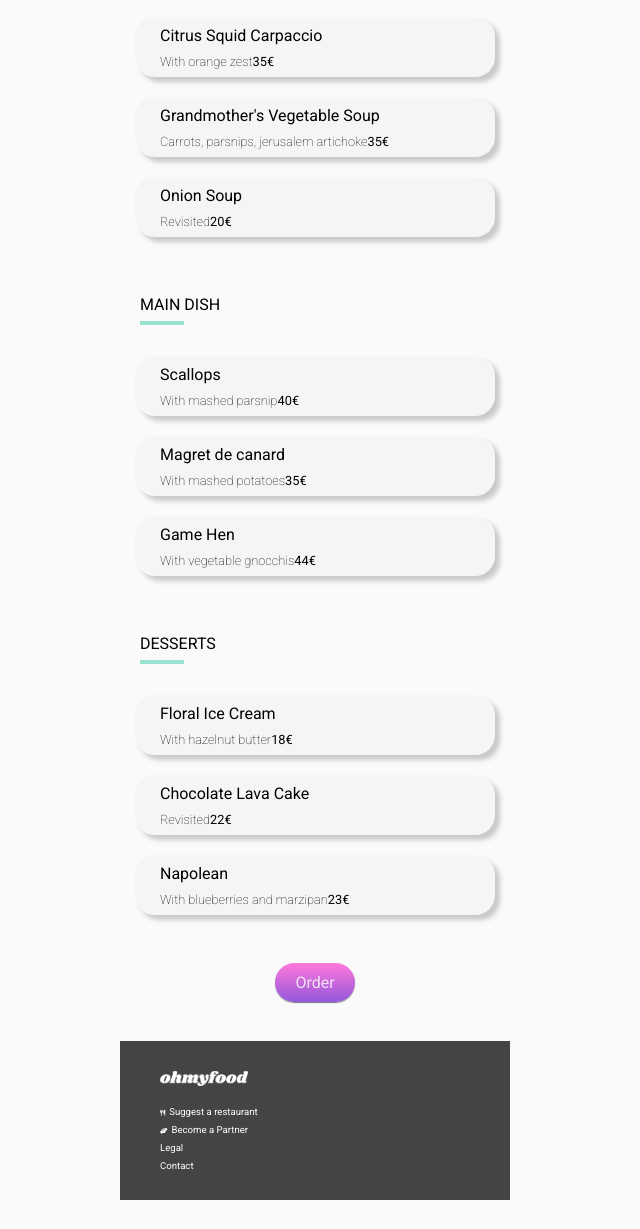
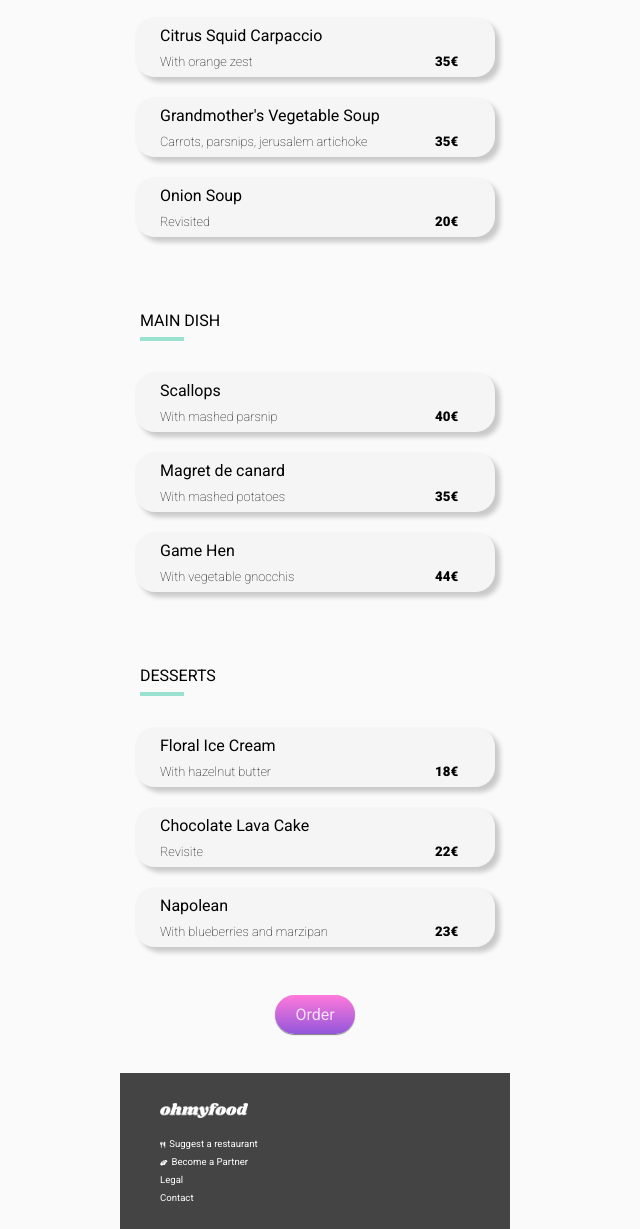
Before and after one commit to Caramia66/Project-3, a plain HTML site: page Bastille.html in a window 1280 px wide. Shown: the part 423-1652 px from the top of the page, without its empty margins (325-965 px from the left). Before the commit the page ends 1623 px from the top, so only its background shows below. Drawn offline with Linux system fonts and the light colour scheme; a web font is replaced by a local one.

Commit message:
solved all pages

```diff
--- a/Bastille.html
+++ b/Bastille.html
@@ -32,7 +32,7 @@
     <section id="restaurant">
       <h1>Bastille</h1>
     </section>
-
+<main>
     <div id="entrees">
       <p>ENTREES</p>
       <hr class="underline" />
@@ -42,7 +42,7 @@
         <div class="type">
           <h1>Citrus Squid Carpaccio</h1>
           <p>
-            With orange zest<span class="euro"><b>35&#8364;</b></span>
+            With orange zest<h5 class="euro"><b>35&#8364;</b></h5>
           </p>
         </div>
         <div class="menu-card-2"></div>
@@ -52,9 +52,7 @@
         <div class="type">
           <h1>Grandmother's Vegetable Soup</h1>
           <p>
-            Carrots, parsnips, jerusalem artichoke<span class="euro"
-              ><b>35&#8364;</b></span
-            >
+            Carrots, parsnips, jerusalem artichoke<h5 class="euro"><b>35&#8364;</b></h5>
           </p>
         </div>
         <div class="menu-card-2"></div>
@@ -64,7 +62,7 @@
         <div class="type">
           <h1>Onion Soup</h1>
           <p>
-            Revisited<span class="euro"><b>20&#8364;</b></span>
+            Revisited<h5 class="euro"><b>20&#8364;</b></h5>
           </p>
         </div>
         <div class="menu-card-2"></div>
@@ -81,7 +79,7 @@
         <div class="type">
           <h1>Scallops</h1>
           <p>
-            With mashed parsnip<span class="euro"><b>40&#8364;</b></span>
+            With mashed parsnip<h5 class="euro"><b>40&#8364;</b></h5>
           </p>
         </div>
         <div class="menu-card-2"></div>
@@ -91,7 +89,7 @@
         <div class="type">
           <h1>Magret de canard</h1>
           <p>
-            With mashed potatoes<span class="euro"><b>35&#8364;</b></span>
+            With mashed potatoes<h5 class="euro"><b>35&#8364;</b></h5>
           </p>
         </div>
         <div class="menu-card-2"></div>
@@ -101,7 +99,7 @@
         <div class="type">
           <h1>Game Hen</h1>
           <p>
-            With vegetable gnocchis<span class="euro"><b>44&#8364;</b></span>
+            With vegetable gnocchis<h5 class="euro"><b>44&#8364;</b></h5>
           </p>
         </div>
         <div class="menu-card-2"></div>
@@ -118,7 +116,7 @@
         <div class="type">
           <h1>Floral Ice Cream</h1>
           <p>
-            With hazelnut butter<span class="euro"><b>18&#8364;</b></span>
+            With hazelnut butter<h5 class="euro"><b>18&#8364;</b></h5>
           </p>
         </div>
         <div class="menu-card-2"></div>
@@ -128,7 +126,7 @@
         <div class="type">
           <h1>Chocolate Lava Cake</h1>
           <p>
-            Revisited<span class="euro"><b>22&#8364;</b></span>
+            Revisite<h5 class="euro"><b>22&#8364;</b></h5>
           </p>
         </div>
         <div class="menu-card-2"></div>
@@ -138,15 +136,14 @@
         <div class="type">
           <h1>Napolean</h1>
           <p>
-            With blueberries and marzipan<span class="euro"
-              ><b>23&#8364;</b></span
-            >
+            With blueberries and marzipan<h5 class="euro"><b>23&#8364;</b></h5>
           </p>
         </div>
         <div class="menu-card-2"></div>
         <i class="fa-solid fa-circle-check"></i>
       </div>
     </div>
+  </main>
     <div class="order-button">
       <a href="#" target="_blank" class="button">Order</a>
     </div>
--- a/CSS/menus.css
+++ b/CSS/menus.css
@@ -414,7 +414,9 @@ h5 {
   transition: all 0.3s ease;
   /* transform: translate(269px, -41px); */
 }
-
+h5 {
+  font-weight: 400;
+}
 .menu-card:hover h5 {
   transform: translateX(-45px);
 }
```
Also changed, not shown: Enchanted-Plate.html (+11 -14 lines), Le-Gourmand.html (+13 -13 lines).
